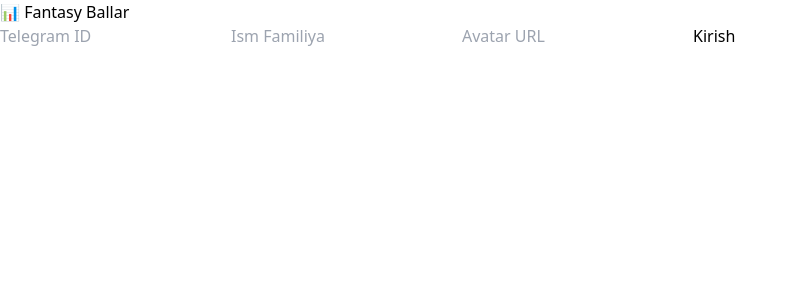
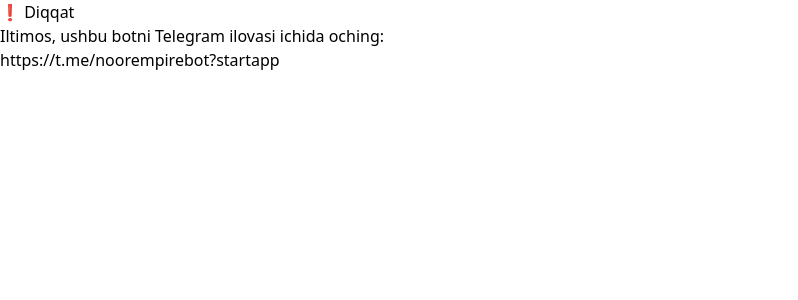
Before and after one commit to NurStarUz/fantasy, a React (Vite) app in the folder frontend/: page / in a window 1280 px wide. Shown: the top 300 px of the page, without its empty margins (0-798 px from the left). Built offline with nearby package versions, Linux system fonts and the light colour scheme.

Commit message:
Update App.jsx

```diff
--- a/frontend/src/App.jsx
+++ b/frontend/src/App.jsx
@@ -1,48 +1,42 @@
 import React, { useEffect, useState } from 'react'
 import axios from 'axios'
 
-const BACKEND_URL = 'https://fantasy-backend.onrender.com' // o‘zingizdagi to‘g‘ri URL
+const BACKEND_URL = 'https://fantasy-backend.onrender.com' // o‘zingizning backend URL'ingiz
 
 function App() {
   const [user, setUser] = useState(null)
   const [team, setTeam] = useState([])
   const [points, setPoints] = useState(null)
-
-  const [manualData, setManualData] = useState({
-    telegram_id: '',
-    full_name: '',
-    avatar: ''
-  })
+  const [loading, setLoading] = useState(true)
 
   useEffect(() => {
-    // Agar Telegram orqali kirgan bo‘lsa
-    if (window.Telegram && window.Telegram.WebApp && window.Telegram.WebApp.initDataUnsafe?.user) {
+    // Telegram WebApp mavjudmi (Telegram ilovasidan ochilganmi)
+    if (window.Telegram?.WebApp) {
       const tgUser = window.Telegram.WebApp.initDataUnsafe.user
+
+      if (tgUser) {
         const newUser = {
           telegram_id: tgUser.id.toString(),
           full_name: tgUser.first_name + ' ' + (tgUser.last_name || ''),
           avatar: tgUser.photo_url,
         }
-      registerUser(newUser)
+
+        axios.post(`${BACKEND_URL}/users`, newUser)
+          .then(res => {
+            setUser(res.data)
+            loadTeam(res.data.id)
+          })
+          .catch(err => {
+            console.error("Foydalanuvchini yaratishda xatolik:", err)
+            setLoading(false)
+          })
+      } else {
+        setLoading(false)
+      }
+    } else {
+      setLoading(false)
     }
   }, [])
-
-  const registerUser = async (userObj) => {
-    try {
-      const res = await axios.post(`${BACKEND_URL}/users`, userObj)
-      setUser(res.data)
-      loadTeam(res.data.id)
-    } catch (err) {
-      console.error("User registration failed:", err)
-    }
-  }
-
-  const handleManualSubmit = (e) => {
-    e.preventDefault()
-    if (manualData.telegram_id) {
-      registerUser(manualData)
-    }
-  }
 
   const loadTeam = async (userId) => {
     try {
@@ -50,30 +44,41 @@
       setTeam(teamRes.data.details)
       setPoints(teamRes.data.total_points)
     } catch (err) {
-      console.error('Team load error:', err)
+      console.error('Jamoani yuklashda xatolik:', err)
+    } finally {
+      setLoading(false)
     }
+  }
+
+  // Telegram WebApp mavjud emas (brauzerda ochilgan)
+  if (!window.Telegram?.WebApp) {
+    return (
+      <div className="min-h-screen bg-gray-900 text-white p-5">
+        <h1 className="text-2xl font-bold">❗ Diqqat</h1>
+        <p>Iltimos, ushbu botni Telegram ilovasi ichida oching:</p>
+        <p className="mt-2 text-blue-400 break-all">https://t.me/noorempirebot?startapp</p>
+      </div>
+    )
+  }
+
+  if (loading) {
+    return (
+      <div className="min-h-screen bg-gray-900 text-white flex items-center justify-center">
+        <p className="text-xl animate-pulse">⏳ Yuklanmoqda...</p>
+      </div>
+    )
   }
 
   return (
     <div className="min-h-screen bg-gray-900 text-white p-5">
       <h1 className="text-3xl font-bold mb-4">📊 Fantasy Ballar</h1>
 
-      {/* Agar foydalanuvchi yo‘q bo‘lsa va Telegram emas bo‘lsa */}
-      {!user && (
-        <form onSubmit={handleManualSubmit} className="mb-4 space-y-2">
-          <input type="text" className="w-full p-2 rounded text-black" placeholder="Telegram ID" value={manualData.telegram_id} onChange={e => setManualData({ ...manualData, telegram_id: e.target.value })} required />
-          <input type="text" className="w-full p-2 rounded text-black" placeholder="Ism Familiya" value={manualData.full_name} onChange={e => setManualData({ ...manualData, full_name: e.target.value })} />
-          <input type="text" className="w-full p-2 rounded text-black" placeholder="Avatar URL" value={manualData.avatar} onChange={e => setManualData({ ...manualData, avatar: e.target.value })} />
-          <button type="submit" className="bg-green-600 px-4 py-2 rounded">Kirish</button>
-        </form>
-      )}
-
       {user && (
-        <>
         <div className="mb-4">
           <p><strong>👤 Ism:</strong> {user.full_name}</p>
           <p><strong>🆔 ID:</strong> {user.telegram_id}</p>
         </div>
+      )}
 
       {points !== null && (
         <div className="bg-green-800 p-3 rounded mb-4">
@@ -81,6 +86,7 @@
         </div>
       )}
 
+      {team.length > 0 ? (
         <div className="grid grid-cols-1 gap-2">
           {team.map(player => (
             <div key={player.player_id} className="bg-gray-800 p-3 rounded shadow">
@@ -92,7 +98,8 @@
             </div>
           ))}
         </div>
-        </>
+      ) : (
+        <p className="text-gray-400">Hali jamoa ma'lumotlari mavjud emas.</p>
       )}
     </div>
   )
```
Lines whose indentation alone changed are shown as unchanged.
